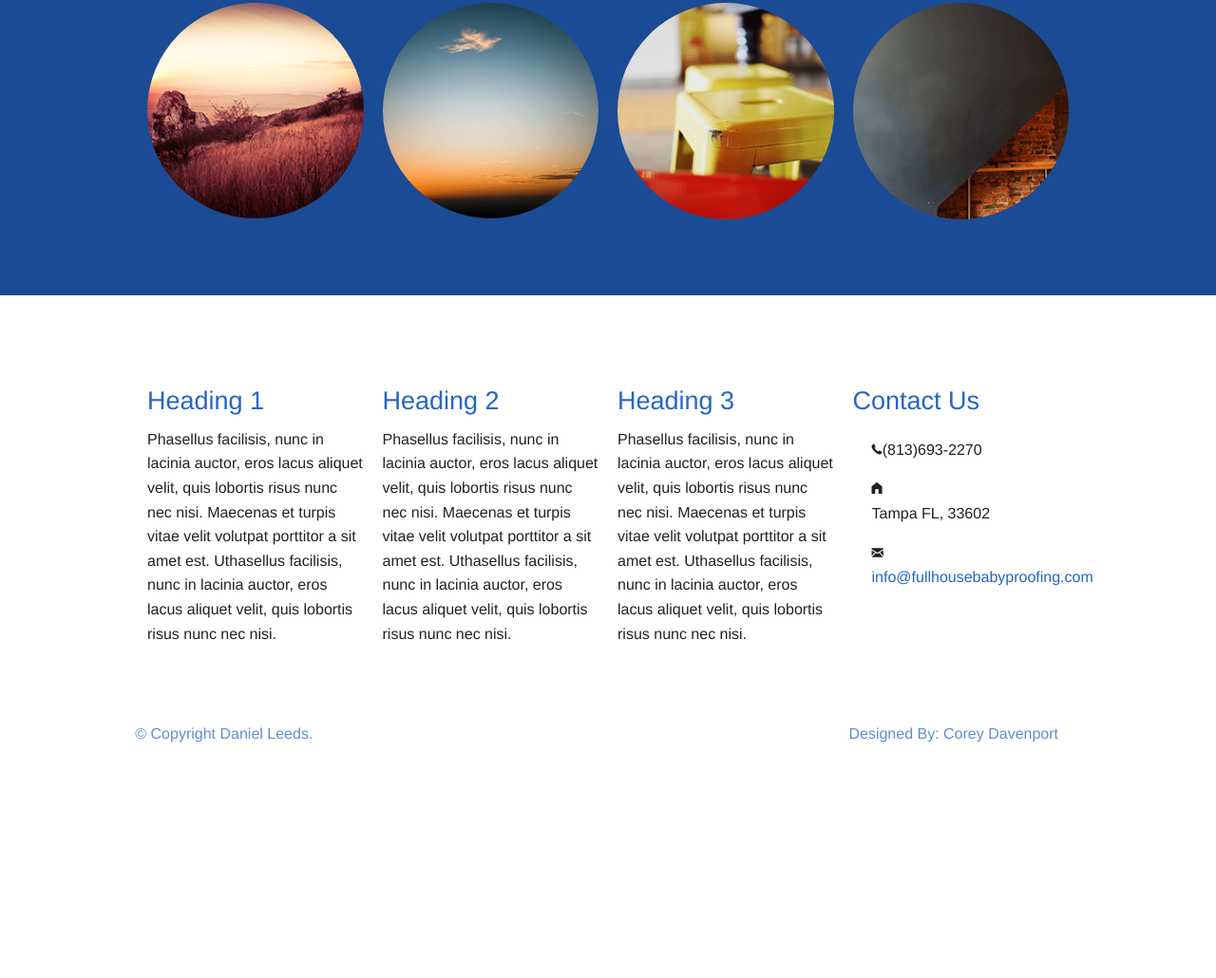
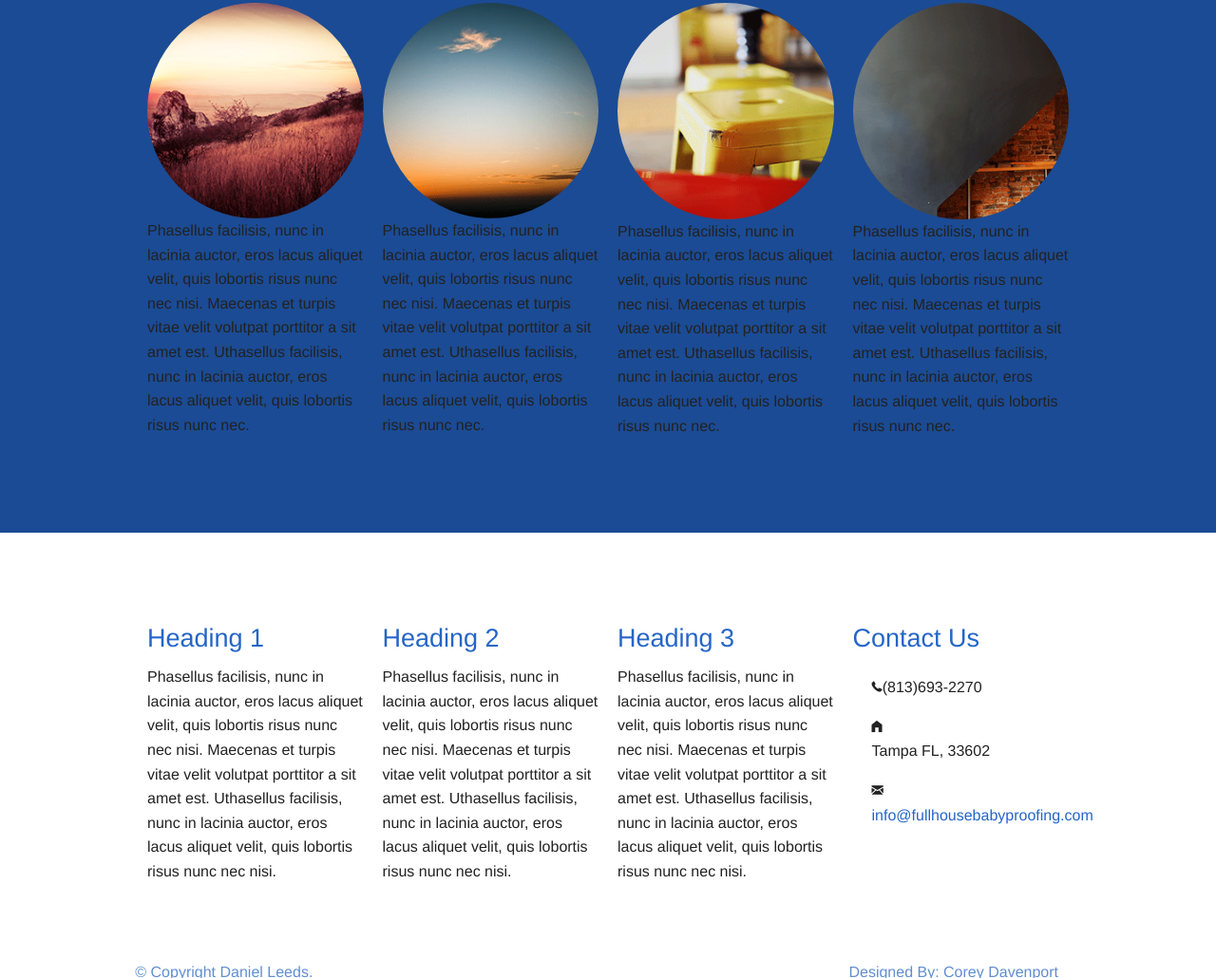
Before and after one commit to DavenportCorey/FullHouseBabyproofing, a plain HTML site: page FHB/index.html in a window 1280 px wide. Shown: the part 1494-2524 px from the top of the page at 95% size. Before the commit the page ends 2290 px from the top, so only its background shows below. Drawn offline with Linux system fonts and the light colour scheme.

Commit message:
added content to FAQ section

```diff
--- a/FHB/index.html
+++ b/FHB/index.html
@@ -103,16 +103,20 @@
                 <ul class="small-block-grid-1 medium-block-grid-2 large-block-grid-4">
                     <li>
                         <img class="th" src="img/port1.png" alt="image1" />
+                        <p>Phasellus facilisis, nunc in lacinia auctor, eros lacus aliquet velit, quis lobortis risus nunc nec nisi. Maecenas et turpis vitae velit volutpat porttitor a sit amet est. Uthasellus facilisis, nunc in lacinia auctor, eros lacus aliquet velit, quis lobortis risus nunc nec.</p>
                     </li>
                     <li>
                         <img class="th" src="img/port2.png" alt="image2" />
+                        <p>Phasellus facilisis, nunc in lacinia auctor, eros lacus aliquet velit, quis lobortis risus nunc nec nisi. Maecenas et turpis vitae velit volutpat porttitor a sit amet est. Uthasellus facilisis, nunc in lacinia auctor, eros lacus aliquet velit, quis lobortis risus nunc nec.</p>
 
                     </li>
                     <li>
                         <img class="th" src="img/port3.png" alt="image3" />
+                        <p>Phasellus facilisis, nunc in lacinia auctor, eros lacus aliquet velit, quis lobortis risus nunc nec nisi. Maecenas et turpis vitae velit volutpat porttitor a sit amet est. Uthasellus facilisis, nunc in lacinia auctor, eros lacus aliquet velit, quis lobortis risus nunc nec.</p>
                     </li>
                     <li>
                         <img class="th" src="img/port4.png" alt="image1" />
+                        <p>Phasellus facilisis, nunc in lacinia auctor, eros lacus aliquet velit, quis lobortis risus nunc nec nisi. Maecenas et turpis vitae velit volutpat porttitor a sit amet est. Uthasellus facilisis, nunc in lacinia auctor, eros lacus aliquet velit, quis lobortis risus nunc nec.</p>
                     </li>
                 </ul>
             </div>
```
